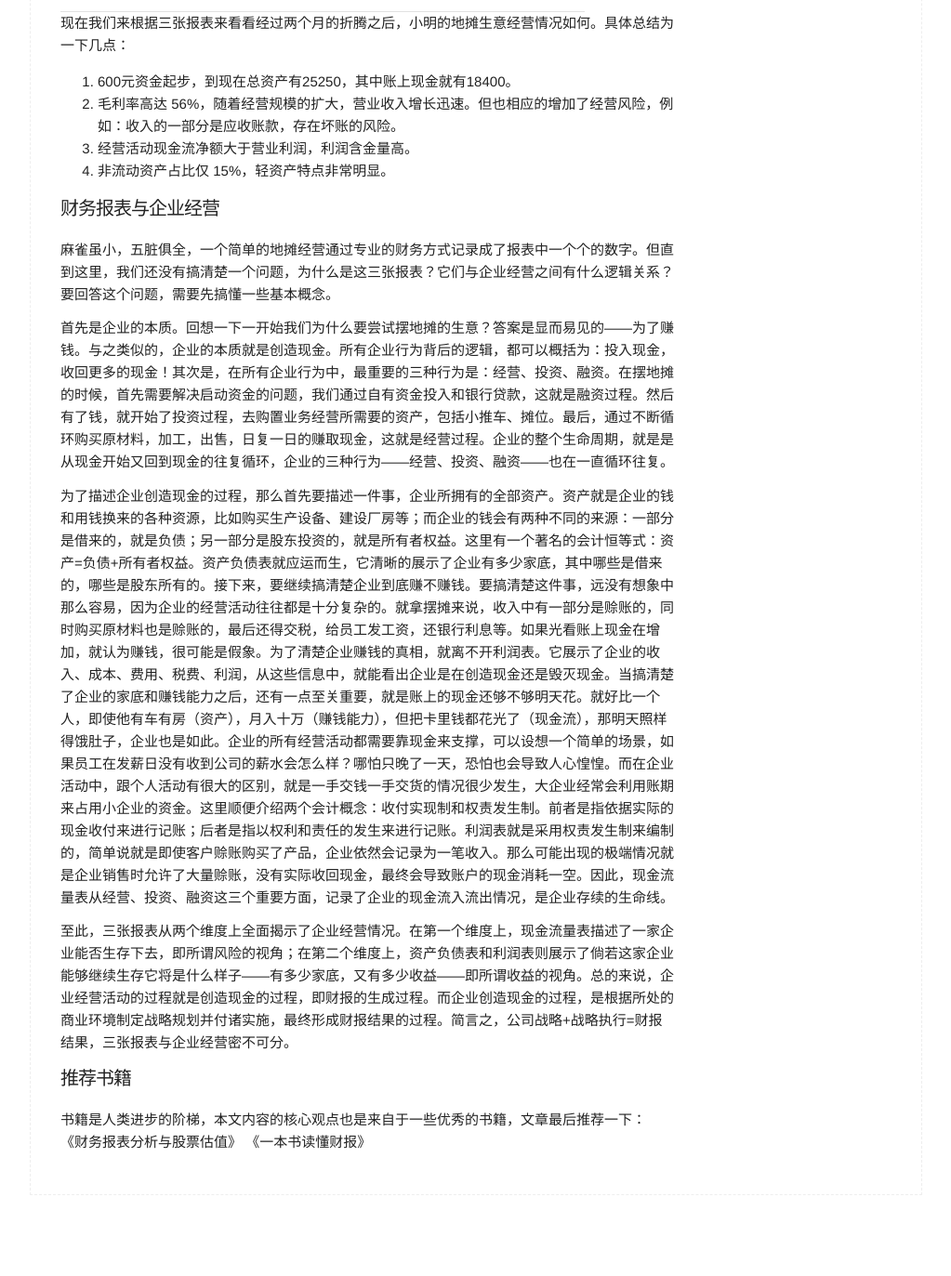
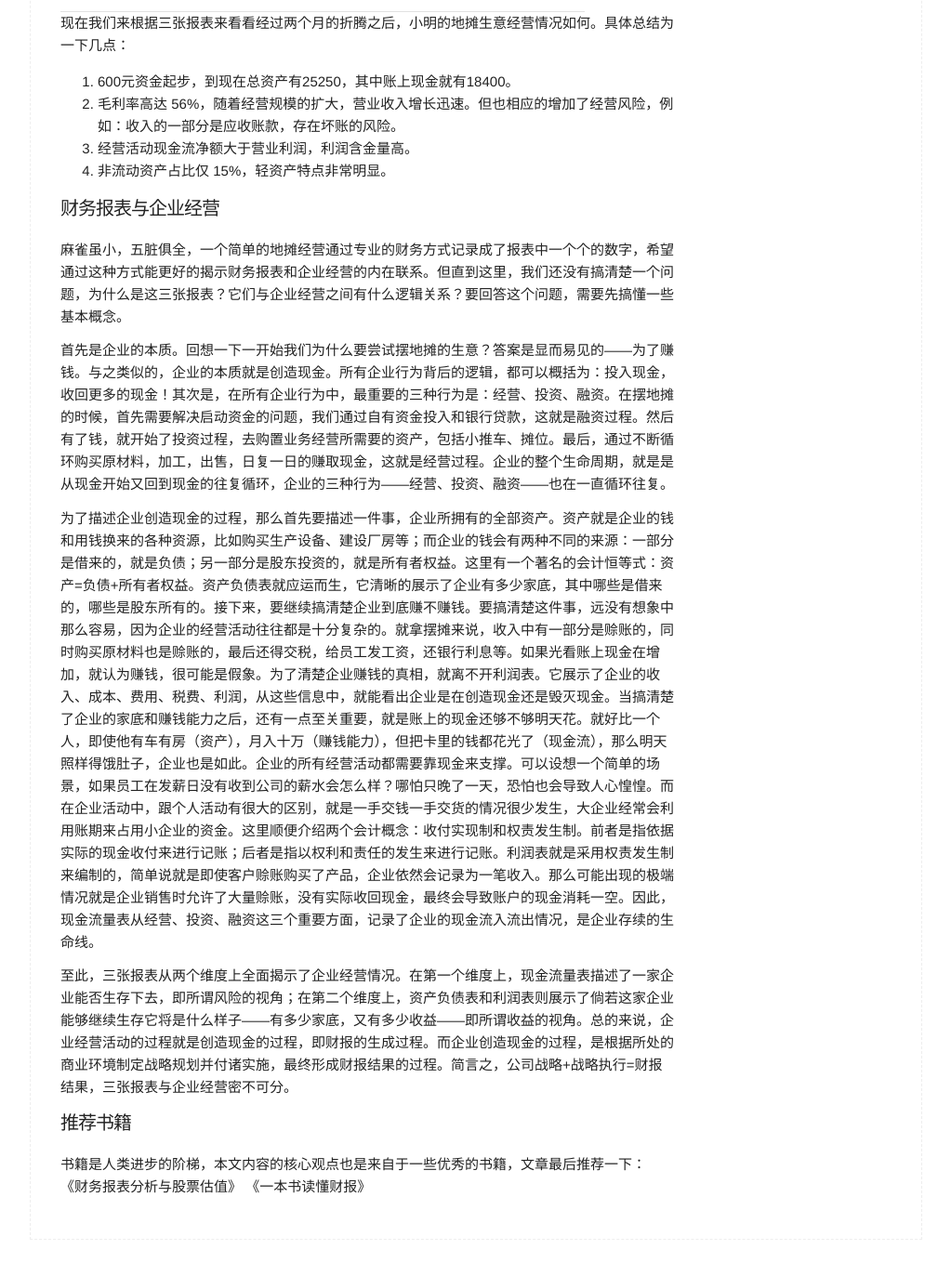
Before and after one commit to BryceHQ/brycehq.github.io, a Jekyll site: the page built from _posts/2023-11-11-企业经营与财务报表.md, in a window 1280 px wide and 1400 px high, scrolled down 5440 px. Shown: the top 1373 px of the window at 93% size, without its empty margins (128-1151 px from the left). Built offline with Jekyll 4.4.1, drawn with Linux system fonts in a browser that asks for light colours.

Commit message:
feat: text

```diff
--- a/_posts/2023-11-11-企业经营与财务报表.md
+++ b/_posts/2023-11-11-企业经营与财务报表.md
@@ -156,11 +156,11 @@ categories: 公司分析
 4. 非流动资产占比仅 15%，轻资产特点非常明显。
 
 ### 财务报表与企业经营
-麻雀虽小，五脏俱全，一个简单的地摊经营通过专业的财务方式记录成了报表中一个个的数字。但直到这里，我们还没有搞清楚一个问题，为什么是这三张报表？它们与企业经营之间有什么逻辑关系？要回答这个问题，需要先搞懂一些基本概念。
+麻雀虽小，五脏俱全，一个简单的地摊经营通过专业的财务方式记录成了报表中一个个的数字，希望通过这种方式能更好的揭示财务报表和企业经营的内在联系。但直到这里，我们还没有搞清楚一个问题，为什么是这三张报表？它们与企业经营之间有什么逻辑关系？要回答这个问题，需要先搞懂一些基本概念。
 
 首先是企业的本质。回想一下一开始我们为什么要尝试摆地摊的生意？答案是显而易见的——为了赚钱。与之类似的，企业的本质就是创造现金。所有企业行为背后的逻辑，都可以概括为：投入现金，收回更多的现金！其次是，在所有企业行为中，最重要的三种行为是：经营、投资、融资。在摆地摊的时候，首先需要解决启动资金的问题，我们通过自有资金投入和银行贷款，这就是融资过程。然后有了钱，就开始了投资过程，去购置业务经营所需要的资产，包括小推车、摊位。最后，通过不断循环购买原材料，加工，出售，日复一日的赚取现金，这就是经营过程。企业的整个生命周期，就是是从现金开始又回到现金的往复循环，企业的三种行为——经营、投资、融资——也在一直循环往复。
 
-为了描述企业创造现金的过程，那么首先要描述一件事，企业所拥有的全部资产。资产就是企业的钱和用钱换来的各种资源，比如购买生产设备、建设厂房等；而企业的钱会有两种不同的来源：一部分是借来的，就是负债；另一部分是股东投资的，就是所有者权益。这里有一个著名的会计恒等式：资产=负债+所有者权益。资产负债表就应运而生，它清晰的展示了企业有多少家底，其中哪些是借来的，哪些是股东所有的。接下来，要继续搞清楚企业到底赚不赚钱。要搞清楚这件事，远没有想象中那么容易，因为企业的经营活动往往都是十分复杂的。就拿摆摊来说，收入中有一部分是赊账的，同时购买原材料也是赊账的，最后还得交税，给员工发工资，还银行利息等。如果光看账上现金在增加，就认为赚钱，很可能是假象。为了清楚企业赚钱的真相，就离不开利润表。它展示了企业的收入、成本、费用、税费、利润，从这些信息中，就能看出企业是在创造现金还是毁灭现金。当搞清楚了企业的家底和赚钱能力之后，还有一点至关重要，就是账上的现金还够不够明天花。就好比一个人，即使他有车有房（资产），月入十万（赚钱能力），但把卡里钱都花光了（现金流），那明天照样得饿肚子，企业也是如此。企业的所有经营活动都需要靠现金来支撑，可以设想一个简单的场景，如果员工在发薪日没有收到公司的薪水会怎么样？哪怕只晚了一天，恐怕也会导致人心惶惶。而在企业活动中，跟个人活动有很大的区别，就是一手交钱一手交货的情况很少发生，大企业经常会利用账期来占用小企业的资金。这里顺便介绍两个会计概念：收付实现制和权责发生制。前者是指依据实际的现金收付来进行记账；后者是指以权利和责任的发生来进行记账。利润表就是采用权责发生制来编制的，简单说就是即使客户赊账购买了产品，企业依然会记录为一笔收入。那么可能出现的极端情况就是企业销售时允许了大量赊账，没有实际收回现金，最终会导致账户的现金消耗一空。因此，现金流量表从经营、投资、融资这三个重要方面，记录了企业的现金流入流出情况，是企业存续的生命线。
+为了描述企业创造现金的过程，那么首先要描述一件事，企业所拥有的全部资产。资产就是企业的钱和用钱换来的各种资源，比如购买生产设备、建设厂房等；而企业的钱会有两种不同的来源：一部分是借来的，就是负债；另一部分是股东投资的，就是所有者权益。这里有一个著名的会计恒等式：资产=负债+所有者权益。资产负债表就应运而生，它清晰的展示了企业有多少家底，其中哪些是借来的，哪些是股东所有的。接下来，要继续搞清楚企业到底赚不赚钱。要搞清楚这件事，远没有想象中那么容易，因为企业的经营活动往往都是十分复杂的。就拿摆摊来说，收入中有一部分是赊账的，同时购买原材料也是赊账的，最后还得交税，给员工发工资，还银行利息等。如果光看账上现金在增加，就认为赚钱，很可能是假象。为了清楚企业赚钱的真相，就离不开利润表。它展示了企业的收入、成本、费用、税费、利润，从这些信息中，就能看出企业是在创造现金还是毁灭现金。当搞清楚了企业的家底和赚钱能力之后，还有一点至关重要，就是账上的现金还够不够明天花。就好比一个人，即使他有车有房（资产），月入十万（赚钱能力），但把卡里的钱都花光了（现金流），那么明天照样得饿肚子，企业也是如此。企业的所有经营活动都需要靠现金来支撑。可以设想一个简单的场景，如果员工在发薪日没有收到公司的薪水会怎么样？哪怕只晚了一天，恐怕也会导致人心惶惶。而在企业活动中，跟个人活动有很大的区别，就是一手交钱一手交货的情况很少发生，大企业经常会利用账期来占用小企业的资金。这里顺便介绍两个会计概念：收付实现制和权责发生制。前者是指依据实际的现金收付来进行记账；后者是指以权利和责任的发生来进行记账。利润表就是采用权责发生制来编制的，简单说就是即使客户赊账购买了产品，企业依然会记录为一笔收入。那么可能出现的极端情况就是企业销售时允许了大量赊账，没有实际收回现金，最终会导致账户的现金消耗一空。因此，现金流量表从经营、投资、融资这三个重要方面，记录了企业的现金流入流出情况，是企业存续的生命线。
 
 至此，三张报表从两个维度上全面揭示了企业经营情况。在第一个维度上，现金流量表描述了一家企业能否生存下去，即所谓风险的视角；在第二个维度上，资产负债表和利润表则展示了倘若这家企业能够继续生存它将是什么样子——有多少家底，又有多少收益——即所谓收益的视角。总的来说，企业经营活动的过程就是创造现金的过程，即财报的生成过程。而企业创造现金的过程，是根据所处的商业环境制定战略规划并付诸实施，最终形成财报结果的过程。简言之，公司战略+战略执行=财报结果，三张报表与企业经营密不可分。
 
```
